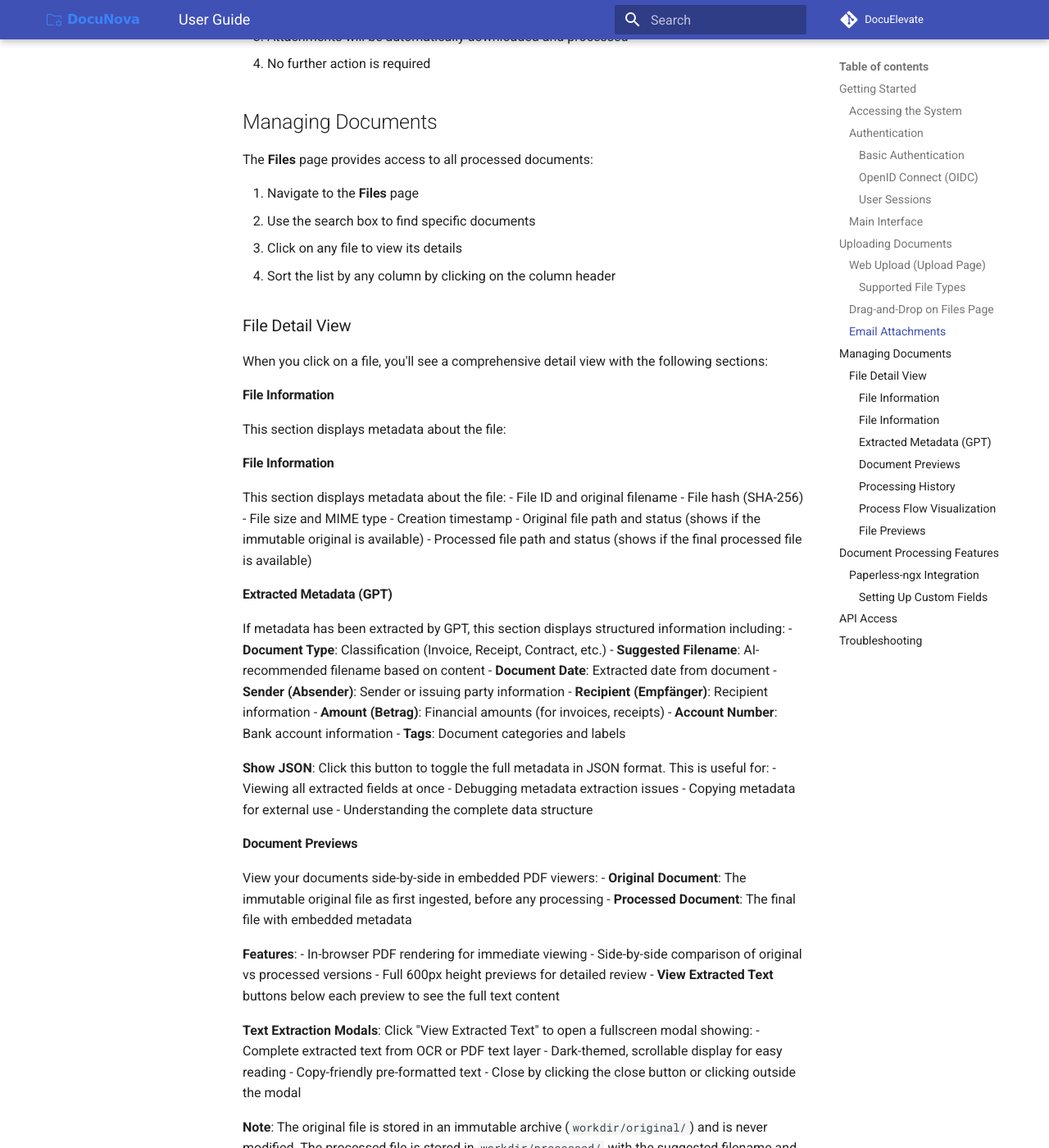
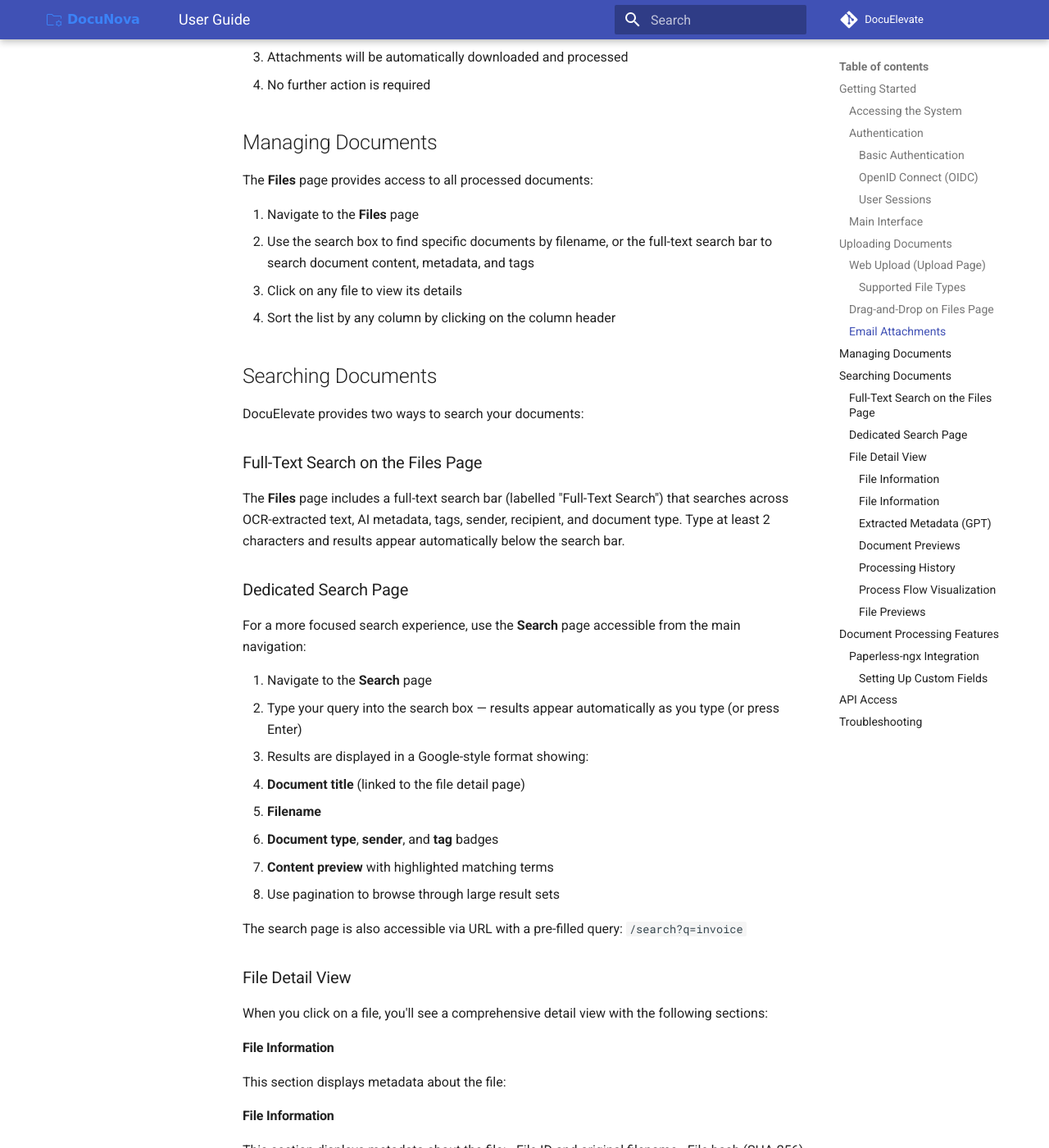
Before and after one commit to christianlouis/DocuElevate, an MkDocs documentation site: the page built from docs/UserGuide.md, in a window 1280 px wide and 1400 px high, scrolled down 2369 px. Shown: the whole window at 82% size. Built offline with MkDocs 1.6.1 and Material for MkDocs 9.7.7, drawn with Linux system fonts in a browser that asks for light colours; comment, search, counter and statistics services are not loaded; some of the changed text lies outside the part shown.

Commit message:
docs(search): update UserGuide with search page documentation and fix import order
Co-authored-by: christianlouis <361235+christianlouis@users.noreply.github.com>

```diff
--- a/docs/UserGuide.md
+++ b/docs/UserGuide.md
@@ -39,6 +39,7 @@ DocuElevate features a simple navigation system with the following main sections
 - **Home**: Dashboard and overview
 - **Upload**: For adding new documents to the system
 - **Files**: For viewing and managing processed documents
+- **Search**: Dedicated full-text search across all document content
 - **About**: Information about DocuElevate
 
 ## Uploading Documents
@@ -87,9 +88,32 @@ If configured, DocuElevate can automatically fetch documents from email attachme
 The **Files** page provides access to all processed documents:
 
 1. Navigate to the **Files** page
-2. Use the search box to find specific documents
+2. Use the search box to find specific documents by filename, or the full-text search bar to search document content, metadata, and tags
 3. Click on any file to view its details
 4. Sort the list by any column by clicking on the column header
+
+## Searching Documents
+
+DocuElevate provides two ways to search your documents:
+
+### Full-Text Search on the Files Page
+
+The **Files** page includes a full-text search bar (labelled "Full-Text Search") that searches across OCR-extracted text, AI metadata, tags, sender, recipient, and document type. Type at least 2 characters and results appear automatically below the search bar.
+
+### Dedicated Search Page
+
+For a more focused search experience, use the **Search** page accessible from the main navigation:
+
+1. Navigate to the **Search** page
+2. Type your query into the search box — results appear automatically as you type (or press Enter)
+3. Results are displayed in a Google-style format showing:
+   - **Document title** (linked to the file detail page)
+   - **Filename**
+   - **Document type**, **sender**, and **tag** badges
+   - **Content preview** with highlighted matching terms
+4. Use pagination to browse through large result sets
+
+The search page is also accessible via URL with a pre-filled query: `/search?q=invoice`
 
 ### File Detail View
 
```
Also changed, not shown: 1 other file.
